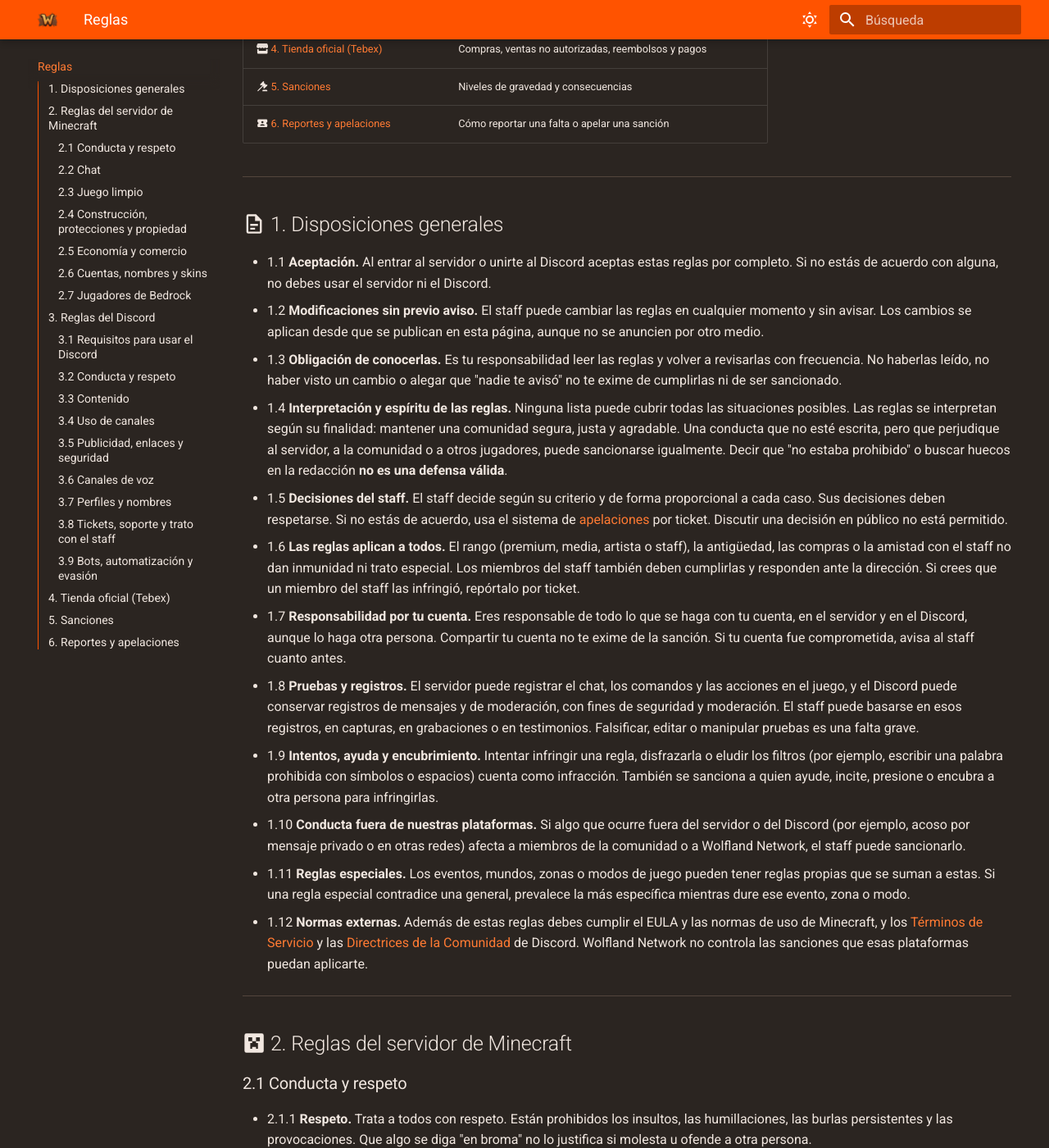
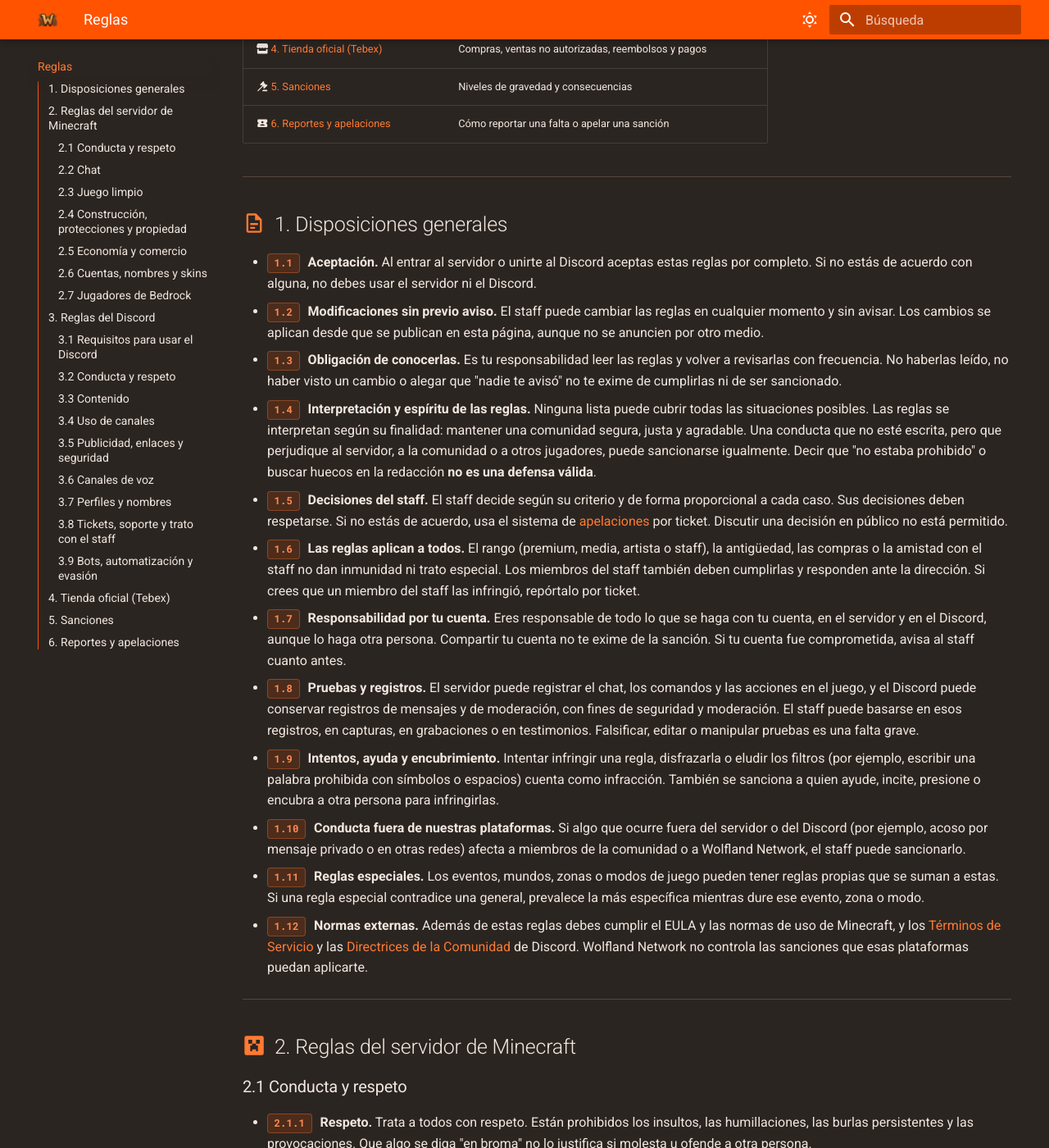
Before and after one commit to thewynterone/wiki, an MkDocs documentation site: the page built from docs/reglas.md, in a window 1280 px wide and 1400 px high, scrolled down 601 px. Shown: the whole window at 82% size. Built offline with MkDocs 1.6.1 and Material for MkDocs 9.7.7, drawn with Linux system fonts in a browser that asks for light colours.

Commit message:
Update extra.css

```diff
--- a/docs/stylesheets/extra.css
+++ b/docs/stylesheets/extra.css
@@ -53,6 +53,98 @@
   color: #ffffff;
 }
 
+/* Botones centrados únicamente en la página de Inicio */
+.md-typeset .cta-buttons.center,
+.md-typeset img.center ~ .admonition.tip + p:has(> .md-button) {
+  display: flex;
+  flex-wrap: wrap;
+  justify-content: center;
+  align-items: center;
+  gap: 0.75rem;
+  margin: 1.4rem 0;
+}
+
+.md-typeset .cta-buttons.center .md-button {
+  margin: 0;
+}
+
+/* Íconos en encabezados de secciones (Reglas) */
+.md-typeset h2 .twemoji {
+  color: #FF5300;
+  vertical-align: -0.15em;
+  margin-right: 0.25rem;
+}
+
+[data-md-color-scheme="slate"] .md-typeset h2 .twemoji {
+  color: #ff7a33;
+}
+
+/* Identificador naranja de cada regla */
+.rule-num {
+  display: inline-block;
+  font-family: var(--md-code-font-family, monospace);
+  font-size: 0.78em;
+  font-weight: 700;
+  color: #FF5300;
+  background: rgba(255, 83, 0, 0.12);
+  border: 1px solid rgba(255, 83, 0, 0.28);
+  border-radius: 4px;
+  padding: 0.05rem 0.38rem;
+  margin-right: 0.3rem;
+}
+
+[data-md-color-scheme="slate"] .rule-num {
+  color: #ff8c52;
+  background: rgba(255, 83, 0, 0.16);
+  border-color: rgba(255, 122, 51, 0.35);
+}
+
+/* Badges de niveles en la tabla de Sanciones */
+.badge {
+  display: inline-block;
+  padding: 0.18rem 0.65rem;
+  border-radius: 999px;
+  font-size: 0.8em;
+  font-weight: 700;
+  line-height: 1.4;
+  white-space: nowrap;
+}
+
+[data-md-color-scheme="default"] .badge-green {
+  background: rgba(46, 125, 50, 0.14);
+  color: #2e7d32;
+}
+[data-md-color-scheme="default"] .badge-amber {
+  background: rgba(230, 138, 0, 0.16);
+  color: #b26a00;
+}
+[data-md-color-scheme="default"] .badge-red {
+  background: rgba(211, 47, 47, 0.14);
+  color: #c62828;
+}
+[data-md-color-scheme="default"] .badge-critical {
+  background: rgba(136, 14, 79, 0.15);
+  color: #880e4f;
+}
+
+[data-md-color-scheme="slate"] .badge-green {
+  background: rgba(76, 175, 80, 0.2);
+  color: #81c784;
+}
+[data-md-color-scheme="slate"] .badge-amber {
+  background: rgba(255, 171, 0, 0.2);
+  color: #ffd54f;
+}
+[data-md-color-scheme="slate"] .badge-red {
+  background: rgba(255, 82, 82, 0.2);
+  color: #ff8a80;
+}
+[data-md-color-scheme="slate"] .badge-critical {
+  background: rgba(244, 67, 54, 0.26);
+  color: #ff5252;
+  border: 1px solid rgba(255, 82, 82, 0.45);
+}
+
 /* Etiquetas de rangos (pixel art): se ven nítidas al escalarlas */
 .md-typeset img.rank-tag,
 .md-typeset img.rank-tag-lg {
```
